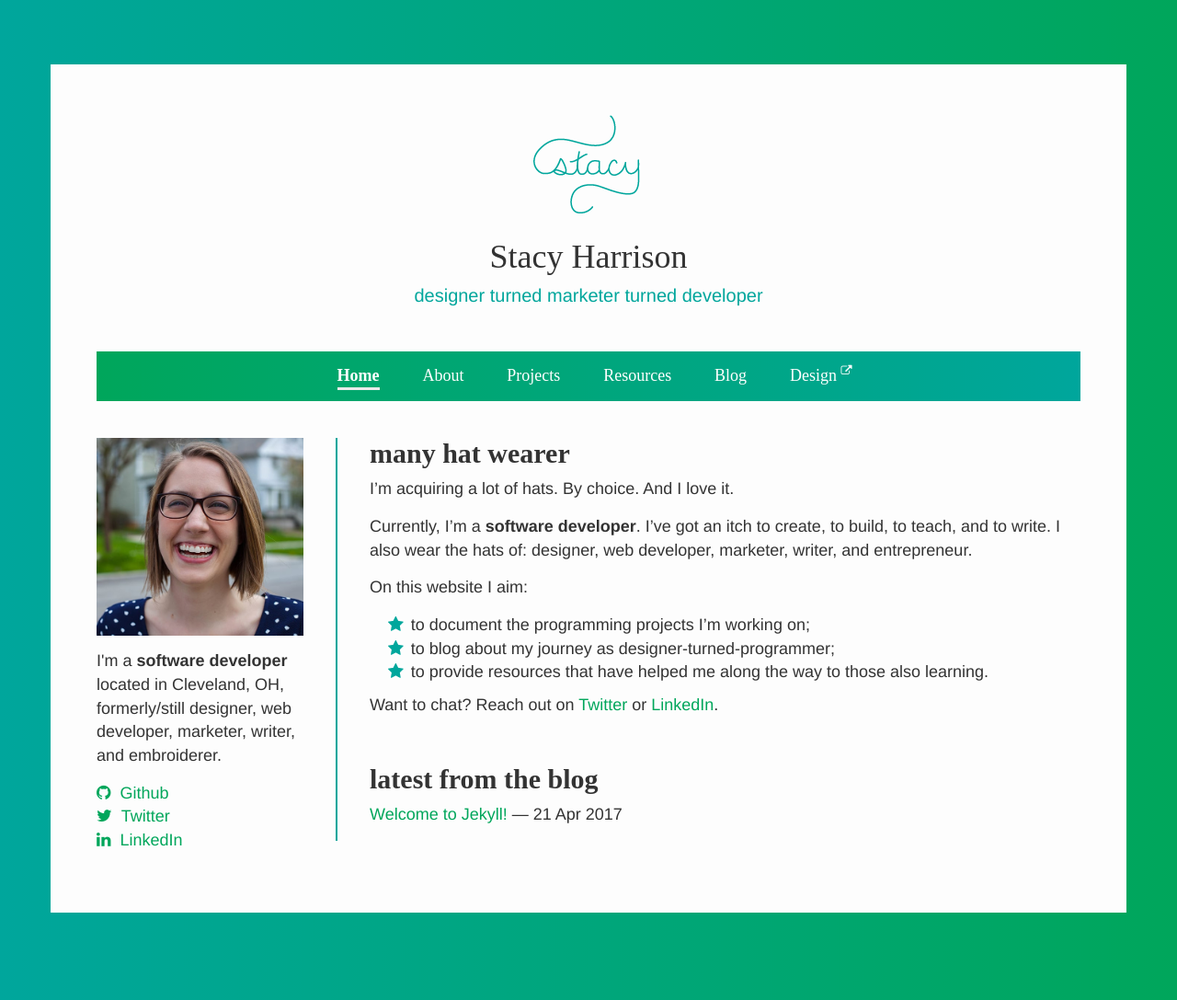
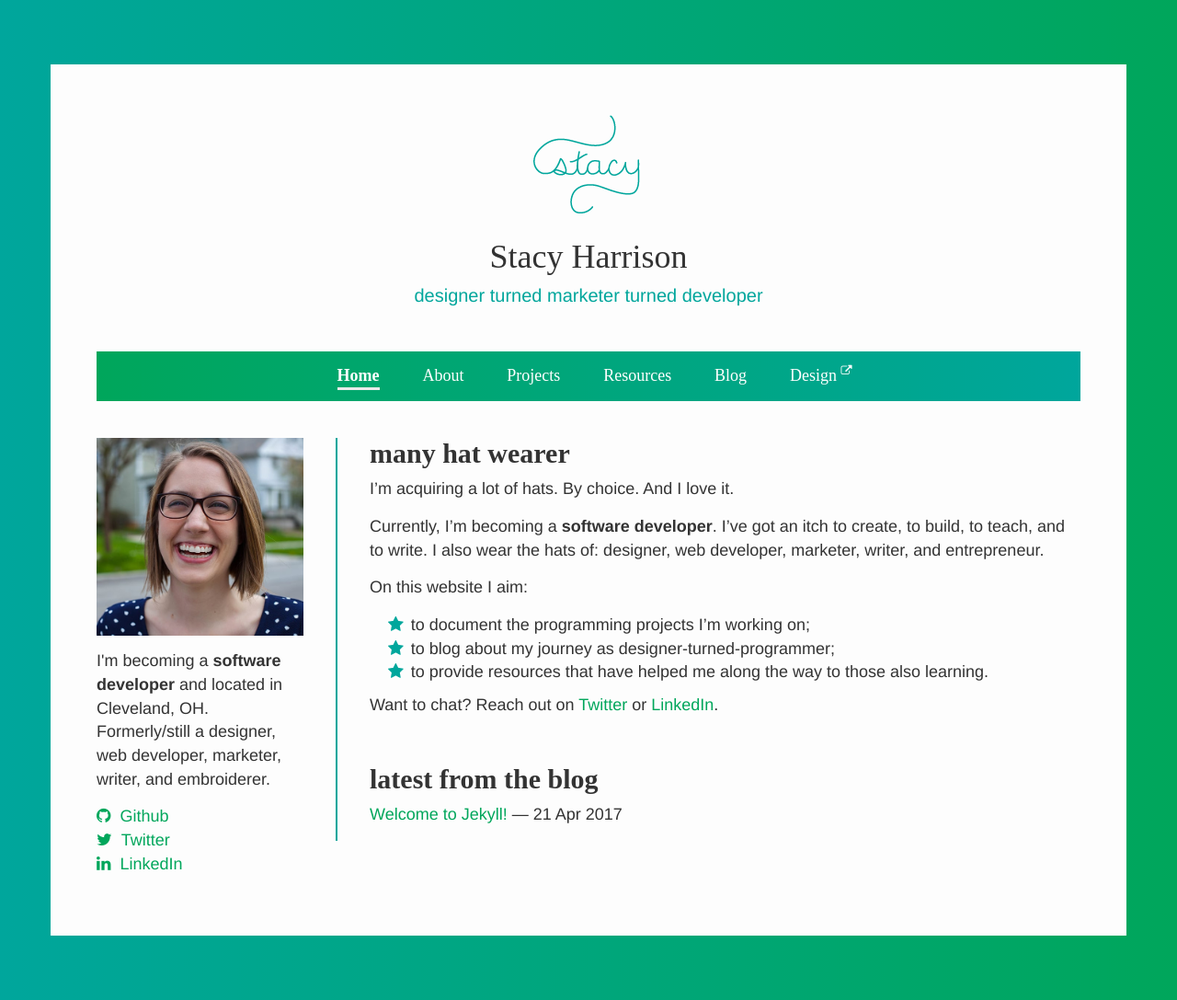
Before and after one commit to stasquatch/stasquatch.github.io, a Jekyll site: the page built from index.md, in a window 1280 px wide. Shown: the whole page at 92% size. Built offline with Jekyll 4.4.1, drawn with Linux system fonts in a browser that asks for light colours; some web fonts are replaced.

Commit message:
added 'becoming' before software developer title

```diff
--- a/_layouts/page.html
+++ b/_layouts/page.html
@@ -48,7 +48,7 @@
           <div class="col-sm-3 col-sm-pull-9 sidebar">
             <div class="sidebar-container">
               <img src="/images/stacyharrison-photo2-min.jpg" class="img-responsive" alt="Stacy Harrison, software developer in Cleveland, OH" style="margin-bottom: 15px;">
-              <p>I'm a <strong>software developer</strong> located in Cleveland, OH, formerly/still designer, web developer, marketer, writer, and embroiderer.</p>
+              <p>I'm becoming a <strong>software developer</strong> and located in Cleveland, OH. Formerly/still a designer, web developer, marketer, writer, and embroiderer.</p>
               <p>
                 <a href="https://github.com/acespacecase" target="_blank"><i class="fa fa-github" aria-hidden="true"></i>&nbsp;&nbsp;Github</a><br />
                 <a href="https://twitter.com/stacyeharrison" target="_blank"><i class="fa fa-twitter" aria-hidden="true"></i>&nbsp;&nbsp;Twitter</a><br />
--- a/index.md
+++ b/index.md
@@ -6,9 +6,7 @@ title: Stacy Harrison, Developer
 
 I'm acquiring a lot of hats. By choice. And I love it.
 
-Currently, I'm a **software developer**. I've got an itch to create, to build,
-to teach, and to write. I also wear the hats of: designer, web developer,
-marketer, writer, and entrepreneur.
+Currently, I'm becoming a **software developer**. I've got an itch to create, to build, to teach, and to write. I also wear the hats of: designer, web developer, marketer, writer, and entrepreneur.
 
 On this website I aim:
 * to document the programming projects I'm working on;
```
